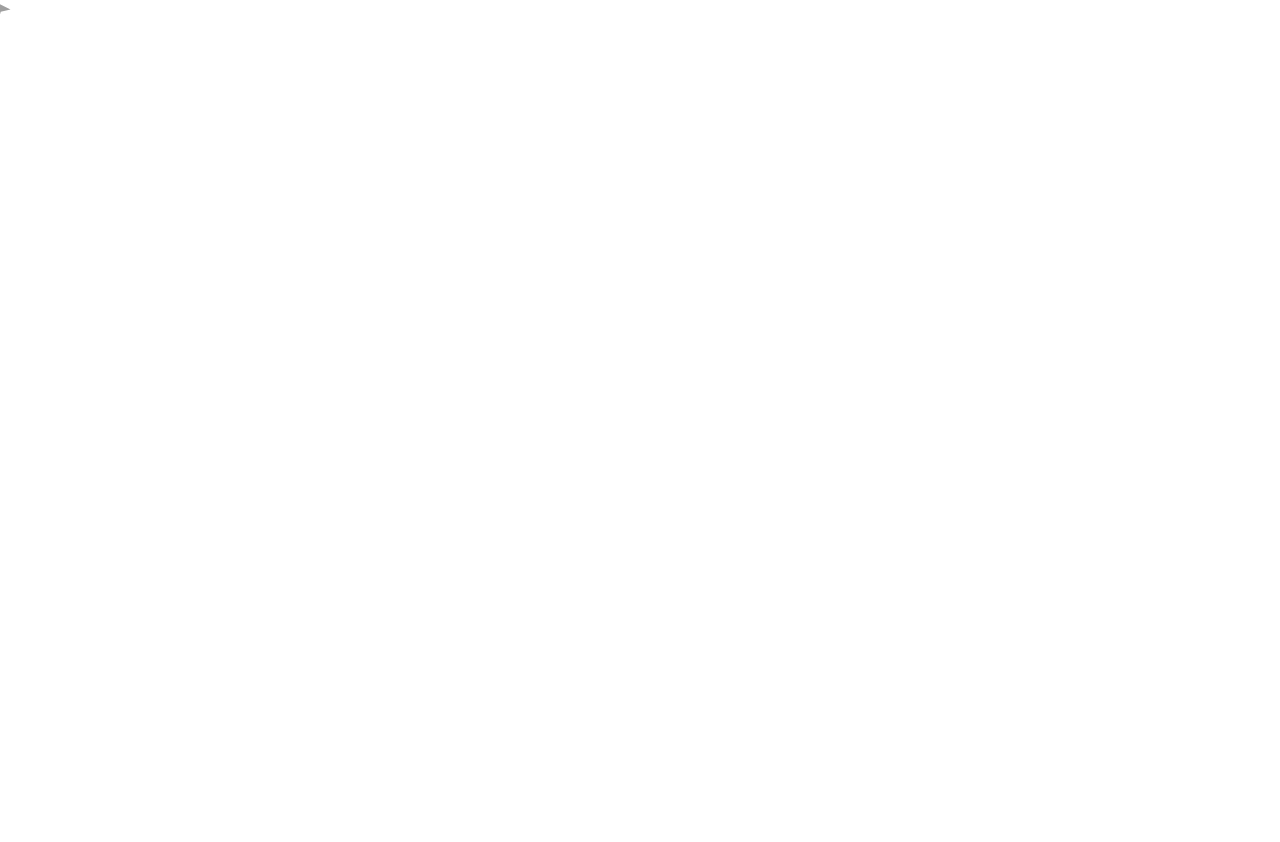
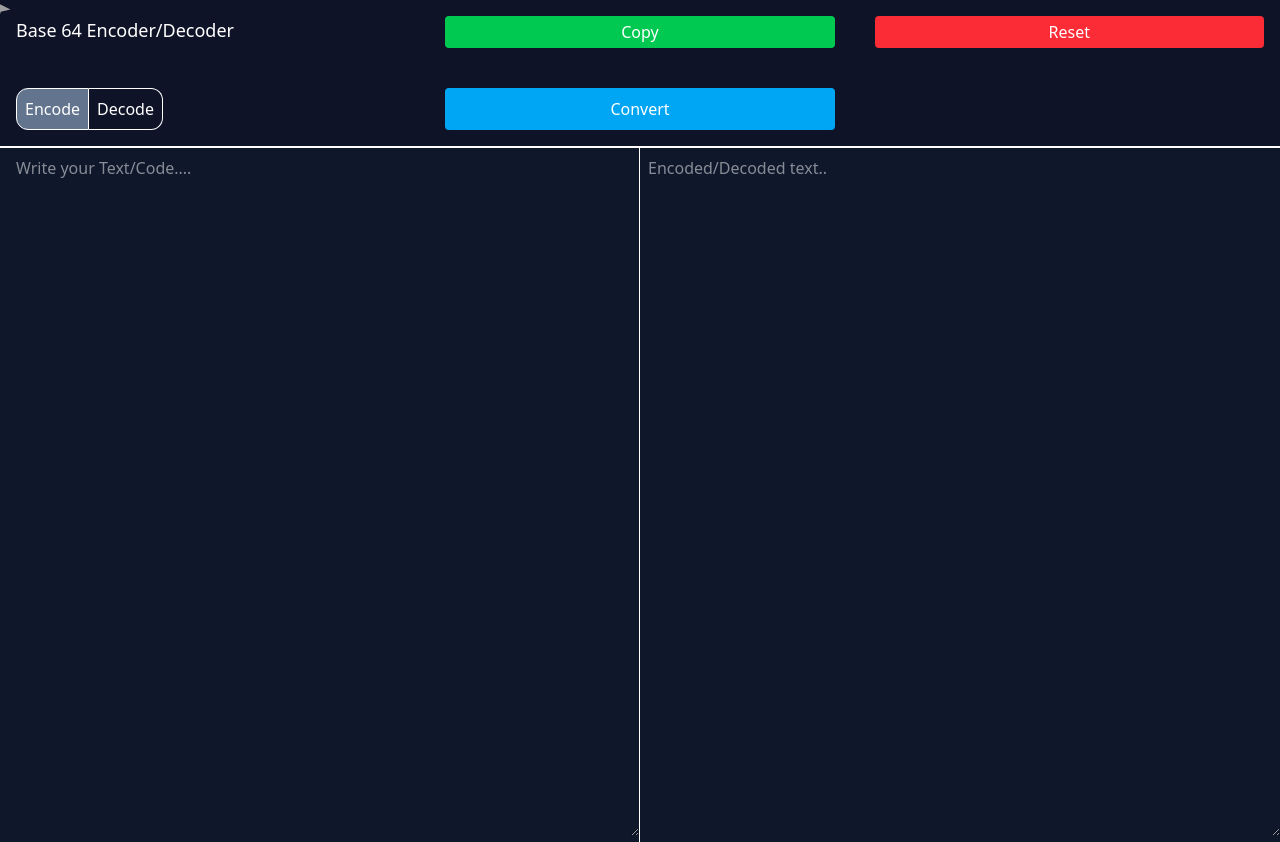
Before and after one commit to Aman-toad/React-Toolkit, a React (Vite) app: page /base64 in a window 1280 px wide. Before the commit this address had no page. Before the commit the page ends 800 px from the top, so only its background shows below. Built offline with nearby package versions, Linux system fonts and the light colour scheme.

Commit message:
feat: implement Base64 Encoder/Decoder component and update routing

```diff
--- a/src/pages/Base64Tool.jsx
+++ b/src/pages/Base64Tool.jsx
@@ -0,0 +1,87 @@
+import React, { useState } from 'react';
+import StarField from '../components/StarBackground';
+
+export default function Base64() {
+
+  const [copy, setCopy] = useState('Copy')
+  const [mode, setMode] = useState('encode')
+  const [inputText, setInputText] = useState('')
+  const [error, setError] = useState('')
+  const [displayText, setDisplayText] = useState('')
+
+  const copyCode = () => {
+    if (inputText === '') setError('Nothing to copy !!');
+    else {
+      navigator.clipboard.writeText()
+      setCopy('Copied !')
+      setTimeout(() => { setCopy('Copy') }, 1500);
+    };
+
+
+  }
+  const resetCode = () => {
+    setInputText('');
+    setDisplayText('');
+  }
+
+  const handleConvert = () =>{
+    try {
+      if(inputText === ''){
+        setError('Plese write your text !!')
+      }
+      else if(mode === 'encode'){
+        const encoded = btoa(inputText);
+        setDisplayText(encoded)
+      }else{
+        const decoded = atob(inputText);
+        setDisplayText(decoded)
+      }
+    } catch (error) {
+      setError('Invalid Base64 input for decoding !!')
+    }
+  }
+
+  return (
+    <div className='relative min-h-screen'>
+      <StarField />
+
+      <div className='grid grid-cols-3 gap-10 m-4'>
+        <h1 className='text-lg'>Base 64 Encoder/Decoder</h1>
+        <button onClick={copyCode} className='p-1 pl-3 pr-3 bg-green-500 rounded-sm cursor-none hover:bg-green-600'>{copy}</button>
+        <button onClick={resetCode} className='p-1 pl-3 pr-3 bg-red-500 rounded-sm cursor-none hover:bg-red-600'>Reset</button>
+        <div>
+          <button onClick={() => setMode('encode')} className={`border p-2 rounded-l-xl transition duration-200 cursor-none ${mode === "encode" ? "bg-slate-500 text-white" : "hover:bg-slate-700"
+            }`}>Encode</button>
+          <button onClick={() => setMode("decode")}
+            className={`border border-l-0 p-2 rounded-r-xl transition duration-200 cursor-none ${mode === "decode" ? "bg-slate-500 text-white" : "hover:bg-slate-700"
+              }`}>Decode</button>
+        </div>
+        <button className='p-1 pl-3 pr-3 bg-sky-500 rounded-sm cursor-none hover:bg-sky-600' onClick={handleConvert}>Convert</button>
+      </div>
+
+      <p className='text-red-500'>{error}</p>
+
+      <div className='w-full grid grid-cols-2 bg-slate-900 h-full border-t-2'>
+        <div className='border-r'>
+          <textarea
+            value={inputText}
+            onChange={(e) => setInputText(e.target.value)}
+            rows="28"
+            className='w-full border-none p-2 pl-4'
+            placeholder='Write your Text/Code....'
+          ></textarea>
+        </div>
+        <div className=''>
+          <textarea
+            value={displayText}
+            onChange={(e) => setDisplayText(e.target.value)}
+            rows='28'
+            readOnly
+            className='w-full border-none p-2 pr-4'
+            placeholder='Encoded/Decoded text..'
+          ></textarea>
+        </div>
+      </div>
+    </div>
+  )
+}
--- a/src/pages/Home.jsx
+++ b/src/pages/Home.jsx
@@ -9,7 +9,7 @@ export default function Home() {
     { title: 'JSON Formatter', disc: 'a json formatter which set your data structure in a easy mode', tech: 'JS', eg: '<h1> Hello world </h1>', link:'json-formatter' },
     { title: 'Regex Tester', disc: 'a json formatter which set your data structure in a easy mode', tech: 'JS', eg: '<h1> Hello world </h1>',link:'regex-tester' },
     { title: 'Live Markdown Preview', disc: 'a markdown previwer help you too preview how your text looks in your readme', tech: 'JS', eg: '<h1> Hello world </h1>',link:'markdown-preview' },
-    { title: 'Regex Tester', disc: 'a json formatter which set your data structure in a easy mode', tech: 'JS', eg: '<h1> Hello world </h1>',link:'markdown-previewer' },
+    { title: 'Base 64 Tool', disc: 'a json formatter which set your data structure in a easy mode', tech: 'JS', eg: '<h1> Hello world </h1>',link:'base64' },
     { title: 'Regex Tester', disc: 'a json formatter which set your data structure in a easy mode', tech: 'JS', eg: '<h1> Hello world </h1>' }
   ]
 
--- a/src/routes/index.jsx
+++ b/src/routes/index.jsx
@@ -4,6 +4,7 @@ import ContactForm from '../pages/Contact.jsx';
 import JsonFormatter from '../pages/JSONFormatter.jsx';
 import RegexTester from '../pages/RegexTester.jsx';
 import MarkDownPreview from '../pages/MarkDownPreviewer.jsx';
+import Base64 from '../pages/Base64Tool.jsx';
 
 const AllRoutes = () => {
   return (
@@ -13,6 +14,7 @@ const AllRoutes = () => {
       <Route path='/json-formatter' element={<JsonFormatter/>} />
       <Route path='/regex-tester' element={<RegexTester/>} />
       <Route path="/markdown-preview" element={<MarkDownPreview />} />
+      <Route path="/base64" element={<Base64 />} />
     </Routes>
   )
 }
```
